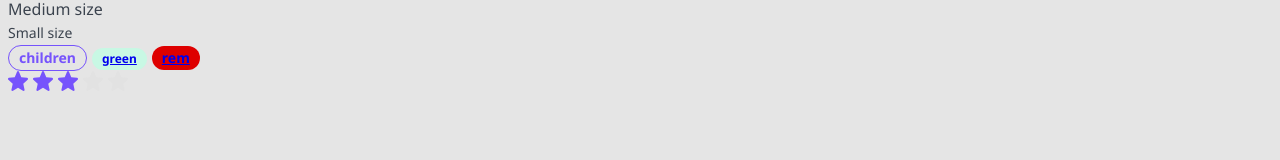
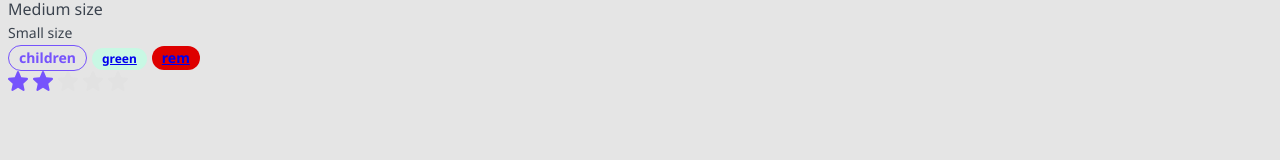
Before and after one commit to SergeiAmpilov/next-udemy, a Next.js app: page / in a window 1280 px wide. Shown: the part 140-300 px from the top of the page. Built offline with nearby package versions, Linux system fonts and the light colour scheme.

Commit message:
hover and click for rating

```diff
--- a/components/Rating/Rating.module.css
+++ b/components/Rating/Rating.module.css
@@ -1,5 +1,9 @@
 .star {
   margin-right: 5px;
+}
+
+.editable:hover {
+  cursor: pointer;
 }
 
 .filled {
--- a/components/Rating/Rating.tsx
+++ b/components/Rating/Rating.tsx
@@ -21,14 +21,32 @@ export const Rating = ({ isEditable = false, rating, setRating,  ...props}: Rati
       <StarIcon
         className={
           cn(styles.star, {
-            [styles.filled]: i < currentRating
+            [styles.filled]: i < currentRating,
+            [styles.editable]: isEditable,
           })
         }
+        onMouseEnter={ () => changeDisplay(i + 1)}
+        onMouseLeave={ () => changeDisplay(rating)}
+        onClick={ () => {
+          onclick(i + 1)
+        }}
       />
       );
     });
     setRatingArray(updatedArray);
   };
+
+  const changeDisplay = (i: number) => {
+    if (isEditable) {
+      constructRating(i);
+    }
+  }
+
+  const onclick = (i: number) => {
+    if (isEditable && setRating) {
+      setRating(i)
+    }
+  }
 
   return (
     <div {...props}>
--- a/src/pages/index.tsx
+++ b/src/pages/index.tsx
@@ -4,6 +4,7 @@ import { Button, Htag, Paragraph, Rating, Tag } from "../../components";
 export default function Home(): JSX.Element {
 
   const [counter, setCounter] = useState<number>(0);
+  const [rating, setRating] = useState<number>(2);
 
   useEffect(() => {
     console.log('Mounted');
@@ -63,9 +64,9 @@ export default function Home(): JSX.Element {
         rem
       </Tag>
       <Rating
-        isEditable={false}
-        rating={3}
-        setRating={() => {}}
+        isEditable={true}
+        rating={rating}
+        setRating={setRating}
       />
     </div>
   )
```
